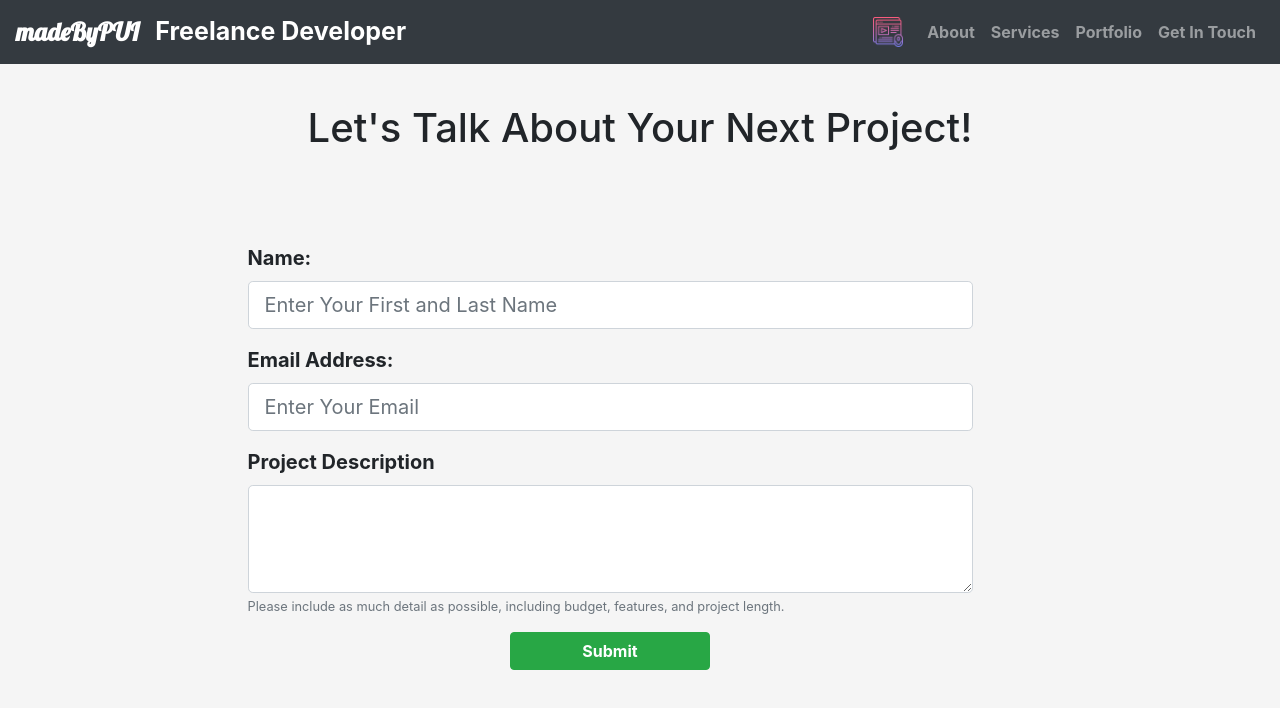
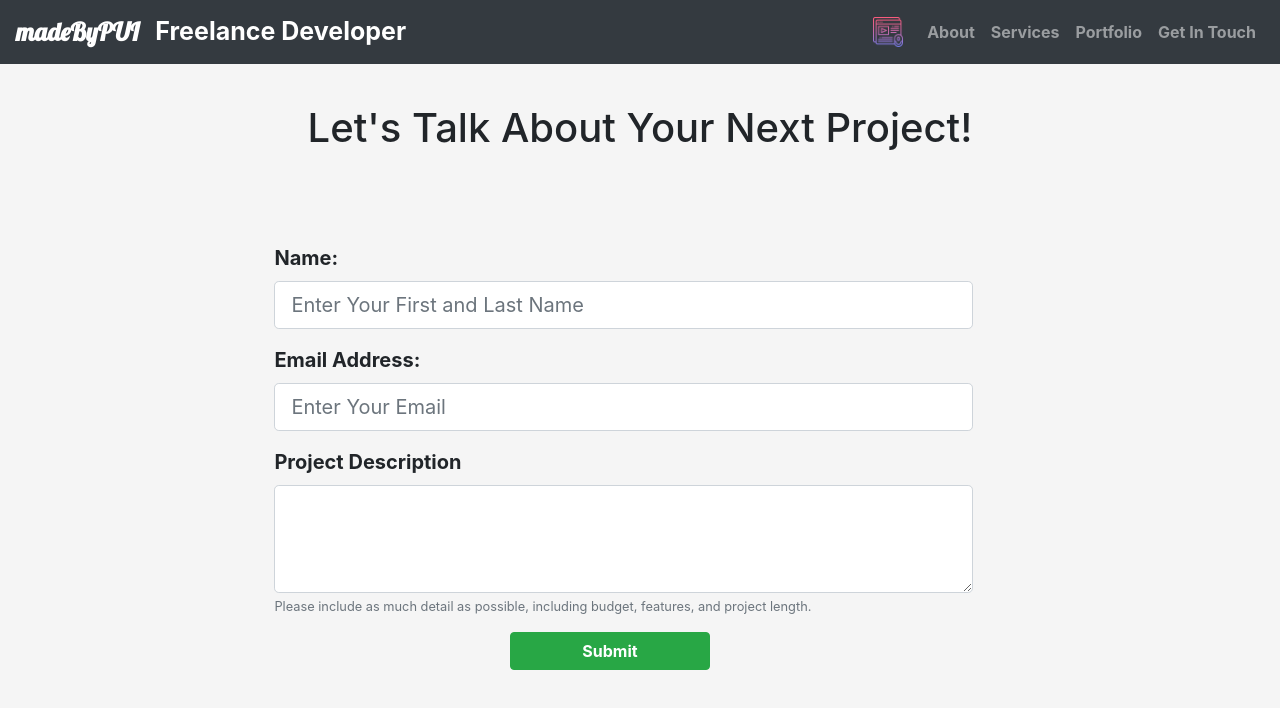
Before and after one commit to ptam1/madeByPui, a React (Create React App) app in the folder my-app/: page /contact in a window 1280 px wide. Shown: the top 708 px of the page. Built offline with nearby package versions, Linux system fonts and the light colour scheme.

Commit message:
update to services and contact form

```diff
--- a/my-app/src/frontend/Form.css
+++ b/my-app/src/frontend/Form.css
@@ -63,17 +63,17 @@
 	}
 
 	#nameField {
-		margin-left: -35%;
+		margin-left: -30%;
 		position: relative;
 	}
 
 	#emailField {
-		margin-left: -35%;
+		margin-left: -30%;
 		position: relative;
 	}
 
 	#messageField {
-		margin-left: -35%;
+		margin-left: -30%;
 		position: relative;
 	}
 
--- a/my-app/src/frontend/Services.css
+++ b/my-app/src/frontend/Services.css
@@ -88,7 +88,7 @@
 
     .secondParagraphProperties {
         margin-top: 2.5%;
-        margin-left: 105vh;
+        margin-left: 54%;
         width: 90vh;
         text-align: center;
         border: 2px solid grey;
@@ -107,7 +107,7 @@
     #secondTitlePosition {
         white-space: nowrap;
         display: block;
-        margin-top: -14%;
+        margin-top: -17%;
         margin-left: 65%;
     }
 
@@ -121,7 +121,7 @@
 
     #secondTitleIcon {
         display: block;
-        margin-top: -17%;
-        margin-left: 157vh;
+        margin-top: -17.5%;
+        margin-left: 80%;
     }
 }
```
